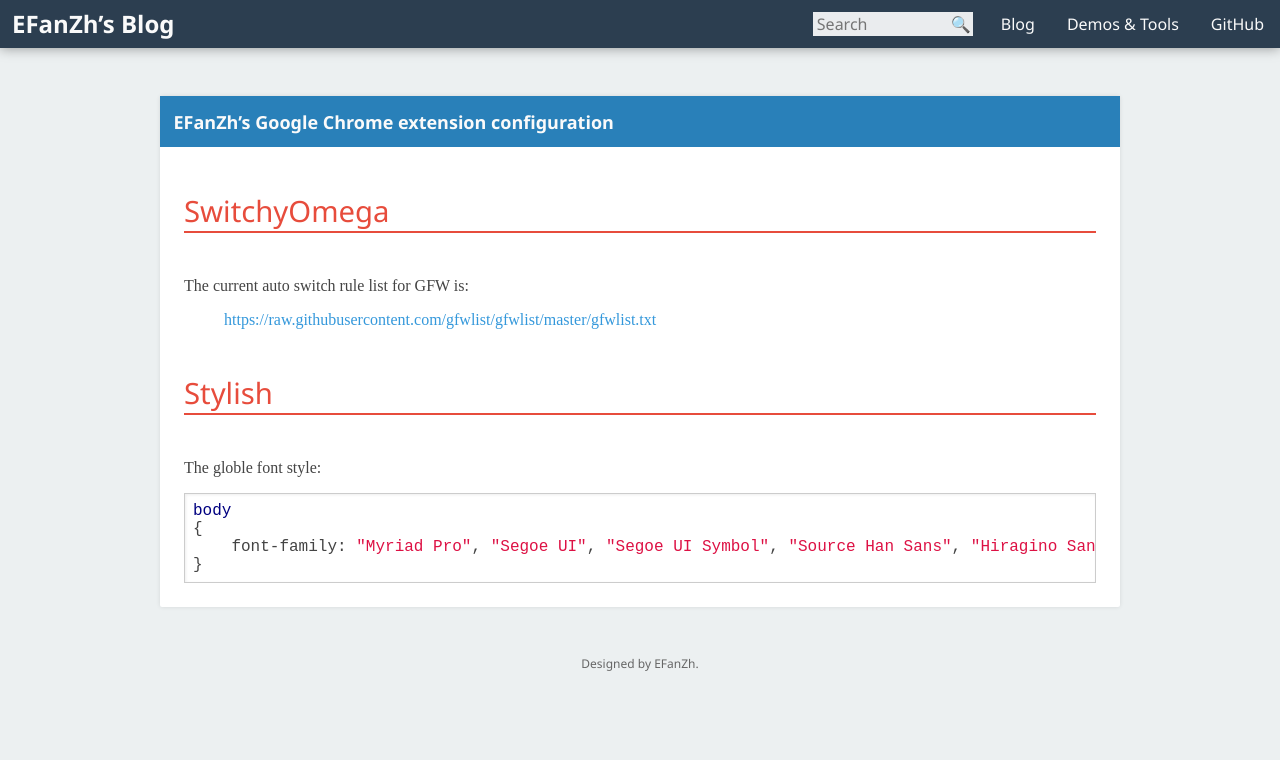
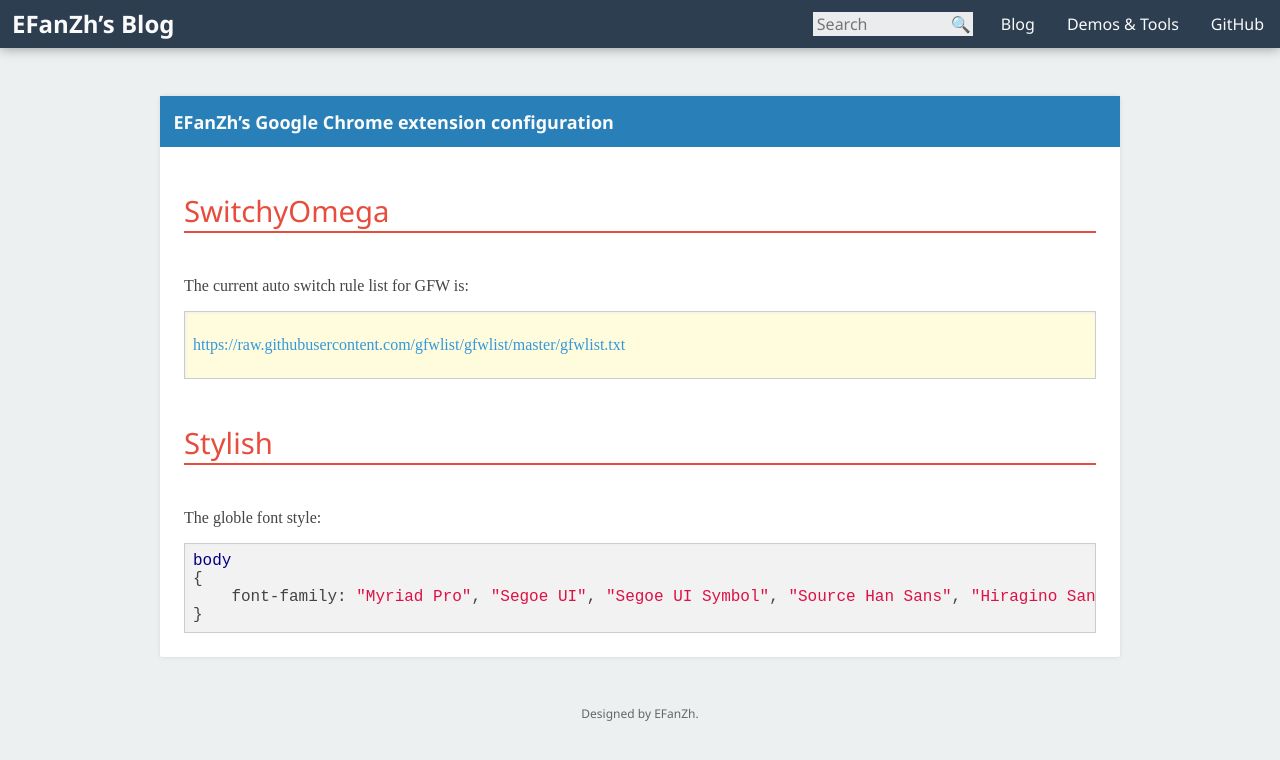
Before and after one commit to fuzeyi/efanzh.github.io, a Jekyll site: the page built from _posts/2014-01-29-chrome-extension-configuration.md, in a window 1280 px wide. Shown: the top 760 px of the page. Built offline with Jekyll 4.4.1, drawn with Linux system fonts in a browser that asks for light colours.

Commit message:
Add style for blockquote

```diff
--- a/stylesheets/common.css
+++ b/stylesheets/common.css
@@ -17,6 +17,19 @@ a
 button, input, textarea
 {
     font-family: inherit;
+}
+
+pre.highlight, .post blockquote
+{
+    border: 1px solid #ccc;
+    box-shadow: inset 1px 1px 3px #eee;
+    padding: 0.5em;
+}
+
+pre.highlight
+{
+    background-color: rgba(0, 0, 0, 0.05);
+    overflow: auto;
 }
 
 .header
@@ -134,6 +147,12 @@ button, input, textarea
     border-radius: 2px;
     box-shadow: 0 0 4px 0 rgba(0, 0, 0, 0.1);
     word-wrap: break-word;
+}
+
+.post blockquote
+{
+    background-color: rgba(255, 231, 31, 0.15);
+    margin: 1em 0;
 }
 
 .post > header
--- a/stylesheets/syntax-highlighting.css
+++ b/stylesheets/syntax-highlighting.css
@@ -1,11 +1,3 @@
-pre.highlight
-{
-    border: 1px solid #ccc;
-    box-shadow: inset 1px 1px 3px #eee;
-    overflow: auto;
-    padding: 0.5em;
-}
-
 .highlight .bp /* Name.Builtin.Pseudo */
 {
     color: #999999;
```
